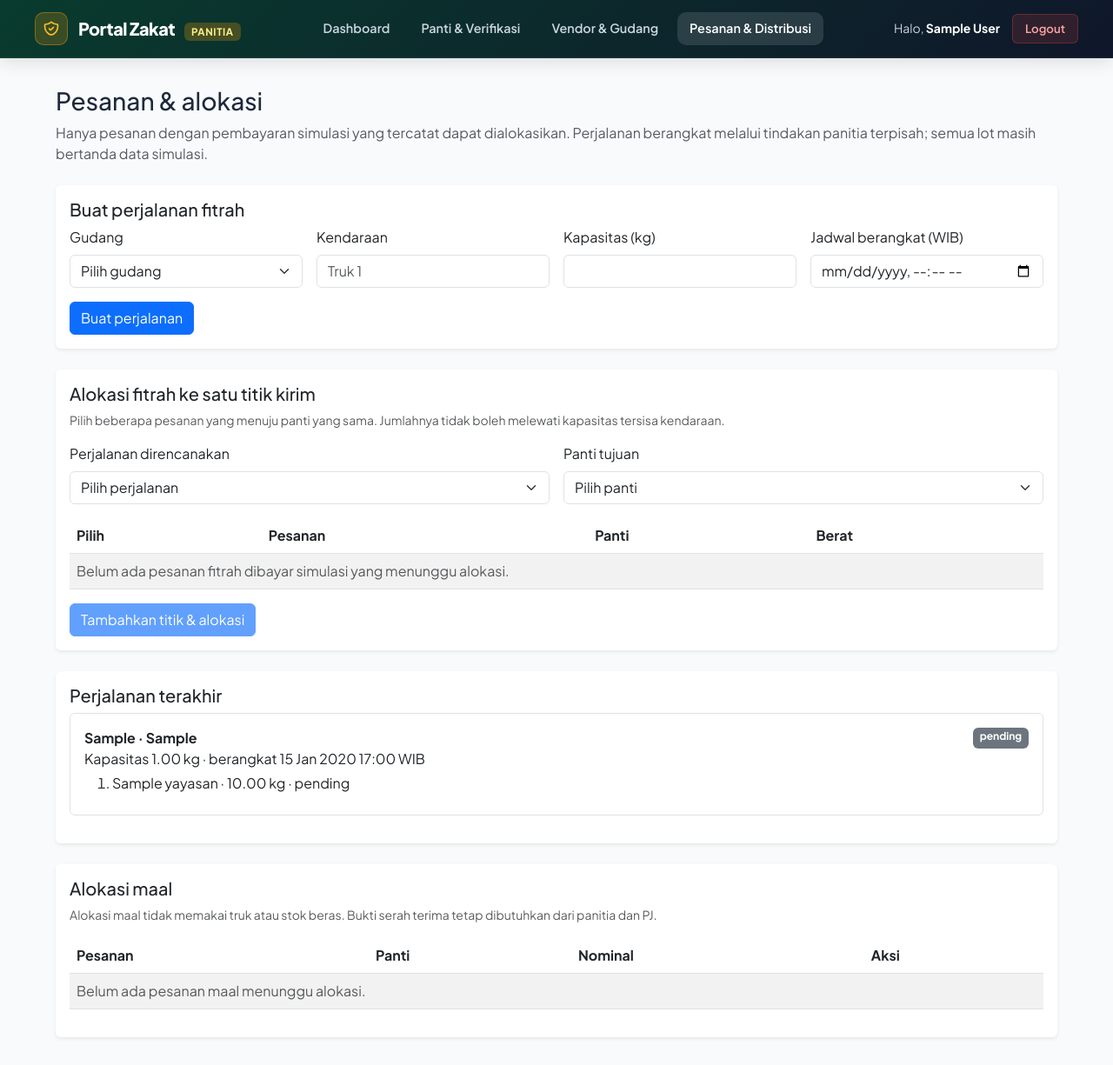
After one commit to Noyelz/basdat_kelompok_i_2026, a Laravel app: page /panitia/distribusi in a window 1280 px wide. The commit adds this page. Shown: the whole page at 87% size. Run offline with Laravel 12, Linux system fonts and the light colour scheme; a user stored in the database is signed in; data comes from the database, SQL or seed files in the repository; tables that the repository leaves empty hold one stand-in row (values such as "Sample post").

Commit message:
feat: plan allocations and dispatch simulated rice trips

```diff
--- /dev/null
+++ b/app/Http/Controllers/DistributionController.php
@@ -0,0 +1,249 @@
+<?php
+
+namespace App\Http\Controllers;
+
+use Carbon\CarbonImmutable;
+use Illuminate\Http\RedirectResponse;
+use Illuminate\Http\Request;
+use Illuminate\Support\Facades\DB;
+use Illuminate\Support\Str;
+use Illuminate\Validation\Rule;
+use Illuminate\Validation\ValidationException;
+use Illuminate\View\View;
+
+class DistributionController extends Controller
+{
+    public function index(): View
+    {
+        $gudang = DB::table('gudang')->where('is_active', true)->get(['id', 'nama']);
+        $pesananFitrah = DB::table('transaksi_zakat')
+            ->join('transaksi_fitrah', 'transaksi_fitrah.transaksi_id', '=', 'transaksi_zakat.id')
+            ->join('yayasan', 'yayasan.id', '=', 'transaksi_zakat.yayasan_id')
+            ->where('transaksi_zakat.jenis_zakat', 'fitrah')
+            ->where('transaksi_zakat.status_pembayaran', 'simulated_paid')
+            ->where('transaksi_zakat.status_penyaluran', 'menunggu_alokasi')
+            ->orderBy('transaksi_zakat.id')
+            ->get(['transaksi_zakat.id', 'transaksi_zakat.kode_transaksi', 'transaksi_zakat.yayasan_id', 'transaksi_fitrah.total_beras_kg', 'yayasan.nama as nama_panti']);
+        $pesananMaal = DB::table('transaksi_zakat')
+            ->join('yayasan', 'yayasan.id', '=', 'transaksi_zakat.yayasan_id')
+            ->where('transaksi_zakat.jenis_zakat', 'mal')
+            ->where('transaksi_zakat.status_pembayaran', 'simulated_paid')
+            ->where('transaksi_zakat.status_penyaluran', 'menunggu_alokasi')
+            ->orderBy('transaksi_zakat.id')
+            ->get(['transaksi_zakat.id', 'transaksi_zakat.kode_transaksi', 'transaksi_zakat.total_nominal', 'yayasan.nama as nama_panti']);
+        $perjalanan = DB::table('perjalanan_pengiriman')->orderByDesc('id')->limit(30)->get();
+        $titik = DB::table('titik_pengiriman')
+            ->join('yayasan', 'yayasan.id', '=', 'titik_pengiriman.yayasan_id')
+            ->whereIn('titik_pengiriman.perjalanan_pengiriman_id', $perjalanan->pluck('id'))
+            ->orderBy('titik_pengiriman.urutan')
+            ->get(['titik_pengiriman.*', 'yayasan.nama as nama_panti'])
+            ->groupBy('perjalanan_pengiriman_id');
+
+        return view('panitia.distribusi', compact('gudang', 'pesananFitrah', 'pesananMaal', 'perjalanan', 'titik'));
+    }
+
+    public function createTrip(Request $request): RedirectResponse
+    {
+        $data = $request->validate([
+            'gudang_id' => ['required', 'integer', Rule::exists('gudang', 'id')->where('is_active', true)],
+            'kendaraan' => ['required', 'string', 'max:100'],
+            'kapasitas_kg' => ['required', 'decimal:0,2', 'gt:0', 'max:9999999999.99'],
+            'jadwal_berangkat' => ['required', 'date'],
+        ]);
+        $jadwal = CarbonImmutable::parse($data['jadwal_berangkat'], 'Asia/Jakarta')->utc();
+        abort_if($jadwal->isPast(), 422, 'Jadwal berangkat harus di masa depan.');
+
+        DB::table('perjalanan_pengiriman')->insert([
+            'kode_perjalanan' => 'KIRIM-'.Str::ulid(),
+            'gudang_id' => $data['gudang_id'],
+            'panitia_id' => $request->user()->id,
+            'kendaraan' => $data['kendaraan'],
+            'kapasitas_kg' => $data['kapasitas_kg'],
+            'jadwal_berangkat' => $jadwal,
+            'status' => 'direncanakan',
+            'is_simulation' => true,
+            'created_at' => now(),
+            'updated_at' => now(),
+        ]);
+
+        return back()->with('success', 'Perjalanan simulasi dibuat. Tambahkan tujuan dan pesanan sebelum berangkat.');
+    }
+
+    public function addStop(Request $request): RedirectResponse
+    {
+        $data = $request->validate([
+            'perjalanan_id' => ['required', 'integer', Rule::exists('perjalanan_pengiriman', 'id')],
+            'yayasan_id' => ['required', 'integer', Rule::exists('yayasan', 'id')],
+            'transaksi_ids' => ['required', 'array', 'min:1', 'max:100'],
+            'transaksi_ids.*' => ['required', 'integer', Rule::exists('transaksi_zakat', 'id')],
+        ]);
+        $ids = collect($data['transaksi_ids'])->unique()->sort()->values();
+        if ($ids->count() !== count($data['transaksi_ids'])) {
+            throw ValidationException::withMessages(['transaksi_ids' => 'Satu pesanan hanya boleh dipilih sekali.']);
+        }
+
+        DB::transaction(function () use ($data, $ids): void {
+            $perjalanan = DB::table('perjalanan_pengiriman')->where('id', $data['perjalanan_id'])->lockForUpdate()->first();
+            abort_unless($perjalanan && $perjalanan->status === 'direncanakan', 422, 'Perjalanan tidak dapat diubah.');
+            $panti = DB::table('yayasan')
+                ->join('wilayah_layanan', 'wilayah_layanan.id', '=', 'yayasan.wilayah_layanan_id')
+                ->where('yayasan.id', $data['yayasan_id'])
+                ->where('yayasan.status_verif', 'verified')
+                ->where('yayasan.is_active', true)
+                ->where('wilayah_layanan.gudang_id', $perjalanan->gudang_id)
+                ->first(['yayasan.id']);
+            abort_unless($panti, 422, 'Panti harus aktif dan berada pada rute gudang perjalanan.');
+            abort_if(DB::table('titik_pengiriman')->where('perjalanan_pengiriman_id', $perjalanan->id)->where('yayasan_id', $data['yayasan_id'])->exists(), 422, 'Panti sudah menjadi tujuan perjalanan ini.');
+
+            $pesanan = DB::table('transaksi_zakat')
+                ->join('transaksi_fitrah', 'transaksi_fitrah.transaksi_id', '=', 'transaksi_zakat.id')
+                ->whereIn('transaksi_zakat.id', $ids)
+                ->orderBy('transaksi_zakat.id')
+                ->lockForUpdate()
+                ->get(['transaksi_zakat.id', 'transaksi_zakat.yayasan_id', 'transaksi_zakat.status_pembayaran', 'transaksi_zakat.status_penyaluran', 'transaksi_fitrah.total_beras_kg']);
+            abort_unless($pesanan->count() === $ids->count(), 422, 'Ada pesanan fitrah yang tidak ditemukan.');
+
+            $jumlah = '0.00';
+            foreach ($pesanan as $item) {
+                abort_unless($item->yayasan_id === (int) $data['yayasan_id'] && $item->status_pembayaran === 'simulated_paid' && $item->status_penyaluran === 'menunggu_alokasi', 422, 'Pesanan harus dibayar simulasi, belum dialokasikan, dan menuju panti yang sama.');
+                abort_if(DB::table('alokasi_transaksi')->where('transaksi_id', $item->id)->exists(), 422, 'Pesanan sudah dialokasikan.');
+                $jumlah = bcadd($jumlah, $item->total_beras_kg, 2);
+            }
+
+            $terpakai = DB::table('titik_pengiriman')->where('perjalanan_pengiriman_id', $perjalanan->id)->sum('jumlah_kg');
+            abort_if(bccomp(bcadd((string) $terpakai, $jumlah, 2), $perjalanan->kapasitas_kg, 2) > 0, 422, 'Muatan melebihi kapasitas kendaraan.');
+            $urutan = (int) DB::table('titik_pengiriman')->where('perjalanan_pengiriman_id', $perjalanan->id)->max('urutan') + 1;
+
+            $titikId = DB::table('titik_pengiriman')->insertGetId([
+                'perjalanan_pengiriman_id' => $perjalanan->id,
+                'yayasan_id' => $data['yayasan_id'],
+                'urutan' => $urutan,
+                'jumlah_kg' => $jumlah,
+                'status' => 'dijadwalkan',
+                'created_at' => now(),
+                'updated_at' => now(),
+            ]);
+
+            foreach ($pesanan as $item) {
+                DB::table('alokasi_transaksi')->insert([
+                    'transaksi_id' => $item->id,
+                    'yayasan_id' => $data['yayasan_id'],
+                    'titik_pengiriman_id' => $titikId,
+                    'jumlah_kg' => $item->total_beras_kg,
+                    'status' => 'dijadwalkan',
+                    'is_simulation' => true,
+                    'created_at' => now(),
+                    'updated_at' => now(),
+                ]);
+                DB::table('transaksi_zakat')->where('id', $item->id)->update(['status_penyaluran' => 'dijadwalkan', 'updated_at' => now()]);
+            }
+        });
+
+        return back()->with('success', 'Titik pengiriman dan alokasi pesanan dibuat. Stok fisik belum berubah.');
+    }
+
+    public function allocateMaal(Request $request, int $id): RedirectResponse
+    {
+        DB::transaction(function () use ($id): void {
+            $pesanan = DB::table('transaksi_zakat')->where('id', $id)->lockForUpdate()->first();
+            abort_unless($pesanan && $pesanan->jenis_zakat === 'mal' && $pesanan->status_pembayaran === 'simulated_paid' && $pesanan->status_penyaluran === 'menunggu_alokasi', 422);
+            abort_if(DB::table('alokasi_transaksi')->where('transaksi_id', $id)->exists(), 422);
+
+            DB::table('alokasi_transaksi')->insert([
+                'transaksi_id' => $id,
+                'yayasan_id' => $pesanan->yayasan_id,
+                'nominal' => $pesanan->total_nominal,
+                'status' => 'menunggu_bukti',
+                'is_simulation' => true,
+                'created_at' => now(),
+                'updated_at' => now(),
+            ]);
+            DB::table('transaksi_zakat')->where('id', $id)->update(['status_penyaluran' => 'menunggu_bukti', 'updated_at' => now()]);
+        });
+
+        return back()->with('success', 'Alokasi maal uji dibuat. Panitia dan PJ perlu mengunggah bukti serah terima terpisah.');
+    }
+
+    public function dispatch(Request $request, int $id): RedirectResponse
+    {
+        DB::transaction(function () use ($request, $id): void {
+            $perjalanan = DB::table('perjalanan_pengiriman')->where('id', $id)->lockForUpdate()->first();
+            abort_unless($perjalanan && $perjalanan->status === 'direncanakan', 422, 'Perjalanan sudah diproses.');
+            $titik = DB::table('titik_pengiriman')->where('perjalanan_pengiriman_id', $id)->orderBy('urutan')->get();
+            abort_if($titik->isEmpty(), 422, 'Tambahkan tujuan terlebih dahulu.');
+            $alokasi = DB::table('alokasi_transaksi')->whereIn('titik_pengiriman_id', $titik->pluck('id'))->orderBy('transaksi_id')->get();
+
+            $transaksiIds = $alokasi->pluck('transaksi_id');
+            $reservasi = DB::table('reservasi_stok')->whereIn('transaksi_id', $transaksiIds)->where('status', 'active')->orderBy('lot_beras_id')->get();
+            $produkIds = DB::table('lot_beras')->whereIn('id', $reservasi->pluck('lot_beras_id'))->pluck('katalog_beras_id')->unique()->sort()->values();
+            $produk = DB::table('katalog_beras')->whereIn('id', $produkIds)->orderBy('id')->lockForUpdate()->get()->keyBy('id');
+            $lot = DB::table('lot_beras')->whereIn('id', $reservasi->pluck('lot_beras_id'))->orderBy('id')->lockForUpdate()->get()->keyBy('id');
+
+            foreach ($alokasi as $item) {
+                $beratReservasi = $reservasi->where('transaksi_id', $item->transaksi_id)->reduce(fn ($jumlah, $baris) => bcadd($jumlah, $baris->jumlah_kg, 2), '0.00');
+                abort_unless(bccomp($beratReservasi, $item->jumlah_kg, 2) === 0, 422, 'Reservasi pesanan tidak cocok dengan alokasi.');
+            }
+
+            foreach ($reservasi as $baris) {
+                $itemLot = $lot[$baris->lot_beras_id] ?? null;
+                abort_unless($itemLot && bccomp($itemLot->sisa_kg, $baris->jumlah_kg, 2) >= 0, 422, 'Stok lot kurang dari jumlah yang dialokasikan.');
+                $itemProduk = $produk[$itemLot->katalog_beras_id];
+                abort_unless(bccomp($itemProduk->stock, $baris->jumlah_kg, 2) >= 0, 422, 'Stok katalog tidak konsisten.');
+
+                $itemLot->sisa_kg = bcsub($itemLot->sisa_kg, $baris->jumlah_kg, 2);
+                $itemProduk->stock = bcsub($itemProduk->stock, $baris->jumlah_kg, 2);
+                DB::table('lot_beras')->where('id', $itemLot->id)->update(['sisa_kg' => $itemLot->sisa_kg, 'updated_at' => now()]);
+                DB::table('katalog_beras')->where('id', $itemProduk->id)->update(['stock' => $itemProduk->stock, 'updated_at' => now()]);
+                DB::table('mutasi_stok')->insert([
+                    'lot_beras_id' => $itemLot->id,
+                    'dicatat_oleh' => $request->user()->id,
+                    'jenis' => 'keluar_pengiriman',
+                    'perubahan_kg' => '-'.$baris->jumlah_kg,
+                    'saldo_setelah_kg' => $itemLot->sisa_kg,
+                    'referensi' => 'perjalanan_pengiriman:'.$id,
+                    'is_simulation' => true,
+                    'created_at' => now(),
+                    'updated_at' => now(),
+                ]);
+                DB::table('reservasi_stok')->where('id', $baris->id)->update(['status' => 'fulfilled', 'released_at' => now(), 'updated_at' => now()]);
+            }
+
+            $margin = DB::table('pengaturan_operasional')->where('kunci', 'persen_keuntungan_beras')->value('nilai');
+            abort_unless($margin !== null, 503, 'Persentase keuntungan beras belum tersedia.');
+            $pengali = bcadd('1', bcdiv((string) $margin, '100', 6), 6);
+            foreach ($produk as $itemProduk) {
+                $lotBerikut = DB::table('lot_beras')
+                    ->where('katalog_beras_id', $itemProduk->id)
+                    ->where('sisa_kg', '>', 0)
+                    ->orderBy('tanggal_masuk')
+                    ->orderBy('id')
+                    ->first(['harga_beli_per_kg']);
+                if (! $lotBerikut) {
+                    continue;
+                }
+
+                $hargaPenawaran = bcadd(bcmul($lotBerikut->harga_beli_per_kg, $pengali, 3), '0.005', 2);
+                if (bccomp($itemProduk->harga_per_kg, $hargaPenawaran, 2) !== 0) {
+                    DB::table('katalog_beras')->where('id', $itemProduk->id)->update(['harga_per_kg' => $hargaPenawaran, 'updated_at' => now()]);
+                    DB::table('riwayat_harga_katalog')->insert([
+                        'katalog_beras_id' => $itemProduk->id,
+                        'harga_pokok_per_kg' => $lotBerikut->harga_beli_per_kg,
+                        'persen_keuntungan' => $margin,
+                        'harga_penawaran_per_kg' => $hargaPenawaran,
+                        'berlaku_mulai' => now(),
+                        'ditetapkan_oleh' => $request->user()->id,
+                        'created_at' => now(),
+                        'updated_at' => now(),
+                    ]);
+                }
+            }
+
+            DB::table('perjalanan_pengiriman')->where('id', $id)->update(['status' => 'dikirim', 'berangkat_at' => now(), 'updated_at' => now()]);
+            DB::table('titik_pengiriman')->whereIn('id', $titik->pluck('id'))->update(['status' => 'dikirim', 'updated_at' => now()]);
+            DB::table('alokasi_transaksi')->whereIn('id', $alokasi->pluck('id'))->update(['status' => 'dikirim', 'updated_at' => now()]);
+            DB::table('transaksi_zakat')->whereIn('id', $transaksiIds)->update(['status_penyaluran' => 'dikirim', 'updated_at' => now()]);
+        }, attempts: 3);
+
+        return back()->with('success', 'Perjalanan dicatat berangkat. Stok lot berkurang dan reservasi pesanan dilepas dalam satu transaksi database.');
+    }
+}
--- /dev/null
+++ b/resources/views/panitia/distribusi.blade.php
@@ -0,0 +1,66 @@
+@extends('panitia.layout')
+
+@section('content')
+<h1 class="h3 mb-2">Pesanan & alokasi</h1>
+<p class="text-muted mb-4">Hanya pesanan dengan pembayaran simulasi yang tercatat dapat dialokasikan. Perjalanan berangkat melalui tindakan panitia terpisah; semua lot masih bertanda data simulasi.</p>
+
+<section class="card border-0 shadow-sm mb-4"><div class="card-body">
+    <h2 class="h5">Buat perjalanan fitrah</h2>
+    <form method="POST" action="{{ route('panitia.perjalanan.store') }}" class="row g-3">
+        @csrf
+        <div class="col-md-3"><label class="form-label">Gudang</label><select name="gudang_id" class="form-select" required><option value="">Pilih gudang</option>@foreach ($gudang as $item)<option value="{{ $item->id }}">{{ $item->nama }}</option>@endforeach</select></div>
+        <div class="col-md-3"><label class="form-label">Kendaraan</label><input name="kendaraan" class="form-control" placeholder="Truk 1" required></div>
+        <div class="col-md-3"><label class="form-label">Kapasitas (kg)</label><input name="kapasitas_kg" type="number" min="0.01" step="0.01" class="form-control" required></div>
+        <div class="col-md-3"><label class="form-label">Jadwal berangkat (WIB)</label><input name="jadwal_berangkat" type="datetime-local" class="form-control" required></div>
+        <div class="col-12"><button class="btn btn-primary" type="submit">Buat perjalanan</button></div>
+    </form>
+</div></section>
+
+<section class="card border-0 shadow-sm mb-4"><div class="card-body">
+    <h2 class="h5">Alokasi fitrah ke satu titik kirim</h2>
+    <p class="small text-muted">Pilih beberapa pesanan yang menuju panti yang sama. Jumlahnya tidak boleh melewati kapasitas tersisa kendaraan.</p>
+    <form method="POST" action="{{ route('panitia.titik.store') }}">
+        @csrf
+        <div class="row g-3 mb-3">
+            <div class="col-md-6"><label class="form-label">Perjalanan direncanakan</label><select name="perjalanan_id" class="form-select" required><option value="">Pilih perjalanan</option>@foreach ($perjalanan->where('status', 'direncanakan') as $trip)<option value="{{ $trip->id }}">{{ $trip->kode_perjalanan }} · kapasitas {{ $trip->kapasitas_kg }} kg</option>@endforeach</select></div>
+            <div class="col-md-6"><label class="form-label">Panti tujuan</label><select name="yayasan_id" class="form-select" required><option value="">Pilih panti</option>@foreach ($pesananFitrah->unique('yayasan_id') as $item)<option value="{{ $item->yayasan_id }}">{{ $item->nama_panti }}</option>@endforeach</select></div>
+        </div>
+        <div class="table-responsive"><table class="table table-striped"><thead><tr><th>Pilih</th><th>Pesanan</th><th>Panti</th><th>Berat</th></tr></thead><tbody>
+            @forelse ($pesananFitrah as $item)
+                <tr><td><input type="checkbox" name="transaksi_ids[]" value="{{ $item->id }}"></td><td>{{ $item->kode_transaksi }}</td><td>{{ $item->nama_panti }}</td><td>{{ $item->total_beras_kg }} kg</td></tr>
+            @empty
+                <tr><td colspan="4" class="text-muted">Belum ada pesanan fitrah dibayar simulasi yang menunggu alokasi.</td></tr>
+            @endforelse
+        </tbody></table></div>
+        <button class="btn btn-primary" type="submit" @disabled($pesananFitrah->isEmpty() || $perjalanan->where('status', 'direncanakan')->isEmpty())>Tambahkan titik & alokasi</button>
+    </form>
+</div></section>
+
+<section class="card border-0 shadow-sm mb-4"><div class="card-body">
+    <h2 class="h5">Perjalanan terakhir</h2>
+    @forelse ($perjalanan as $trip)
+        <div class="border rounded p-3 mb-3">
+            <div class="d-flex justify-content-between"><strong>{{ $trip->kode_perjalanan }} · {{ $trip->kendaraan }}</strong><span class="badge bg-secondary">{{ $trip->status }}</span></div>
+            <p class="mb-1">Kapasitas {{ $trip->kapasitas_kg }} kg · berangkat {{ \Carbon\Carbon::parse($trip->jadwal_berangkat)->timezone('Asia/Jakarta')->format('d M Y H:i') }} WIB</p>
+            <ol class="mb-2">@forelse ($titik->get($trip->id, collect()) as $stop)<li>{{ $stop->nama_panti }} · {{ $stop->jumlah_kg }} kg · {{ $stop->status }}</li>@empty<li class="text-muted">Belum ada titik pengiriman.</li>@endforelse</ol>
+            @if ($trip->status === 'direncanakan' && $titik->has($trip->id))
+                <form method="POST" action="{{ route('panitia.perjalanan.dispatch', $trip->id) }}">@csrf<button class="btn btn-warning" type="submit">Catat berangkat & keluarkan stok lot</button></form>
+            @endif
+        </div>
+    @empty
+        <p class="text-muted">Belum ada perjalanan.</p>
+    @endforelse
+</div></section>
+
+<section class="card border-0 shadow-sm"><div class="card-body">
+    <h2 class="h5">Alokasi maal</h2>
+    <p class="small text-muted">Alokasi maal tidak memakai truk atau stok beras. Bukti serah terima tetap dibutuhkan dari panitia dan PJ.</p>
+    <div class="table-responsive"><table class="table table-striped"><thead><tr><th>Pesanan</th><th>Panti</th><th>Nominal</th><th>Aksi</th></tr></thead><tbody>
+        @forelse ($pesananMaal as $item)
+            <tr><td>{{ $item->kode_transaksi }}</td><td>{{ $item->nama_panti }}</td><td>Rp{{ number_format($item->total_nominal, 2, ',', '.') }}</td><td><form method="POST" action="{{ route('panitia.maal.allocate', $item->id) }}">@csrf<button class="btn btn-sm btn-primary" type="submit">Alokasikan</button></form></td></tr>
+        @empty
+            <tr><td colspan="4" class="text-muted">Belum ada pesanan maal menunggu alokasi.</td></tr>
+        @endforelse
+    </tbody></table></div>
+</div></section>
+@endsection
--- a/resources/views/panitia/layout.blade.php
+++ b/resources/views/panitia/layout.blade.php
@@ -32,6 +32,9 @@
             </li>
             <li>
                 <a class="nav-link {{ request()->routeIs('panitia.gudang.*') ? 'active' : '' }}" href="{{ route('panitia.gudang.index') }}">Vendor & Gudang</a>
+            </li>
+            <li>
+                <a class="nav-link {{ request()->routeIs('panitia.distribusi.*') ? 'active' : '' }}" href="{{ route('panitia.distribusi.index') }}">Pesanan & Distribusi</a>
             </li>
         </ul>
 
--- a/routes/web.php
+++ b/routes/web.php
@@ -2,6 +2,7 @@
 
 use App\Http\Controllers\AdminController;
 use App\Http\Controllers\AuthController;
+use App\Http\Controllers\DistributionController;
 use App\Http\Controllers\FitrahCheckoutController;
 use App\Http\Controllers\InventoryController;
 use App\Http\Controllers\MaalCheckoutController;
@@ -73,6 +74,11 @@ Route::middleware('auth')->group(function () {
         Route::post('/vendor', [InventoryController::class, 'storeVendor'])->name('vendor.store');
         Route::post('/katalog', [InventoryController::class, 'storeKatalog'])->name('katalog.store');
         Route::post('/pembelian/terima', [InventoryController::class, 'receive'])->name('pembelian.receive');
+        Route::get('/distribusi', [DistributionController::class, 'index'])->name('distribusi.index');
+        Route::post('/perjalanan', [DistributionController::class, 'createTrip'])->name('perjalanan.store');
+        Route::post('/perjalanan/{id}/berangkat', [DistributionController::class, 'dispatch'])->whereNumber('id')->name('perjalanan.dispatch');
+        Route::post('/titik', [DistributionController::class, 'addStop'])->name('titik.store');
+        Route::post('/maal/{id}/alokasi', [DistributionController::class, 'allocateMaal'])->whereNumber('id')->name('maal.allocate');
     });
 
     // Group Route Yayasan
```
Also changed, not shown: !wajib_baca.md (+4 -3 lines).
